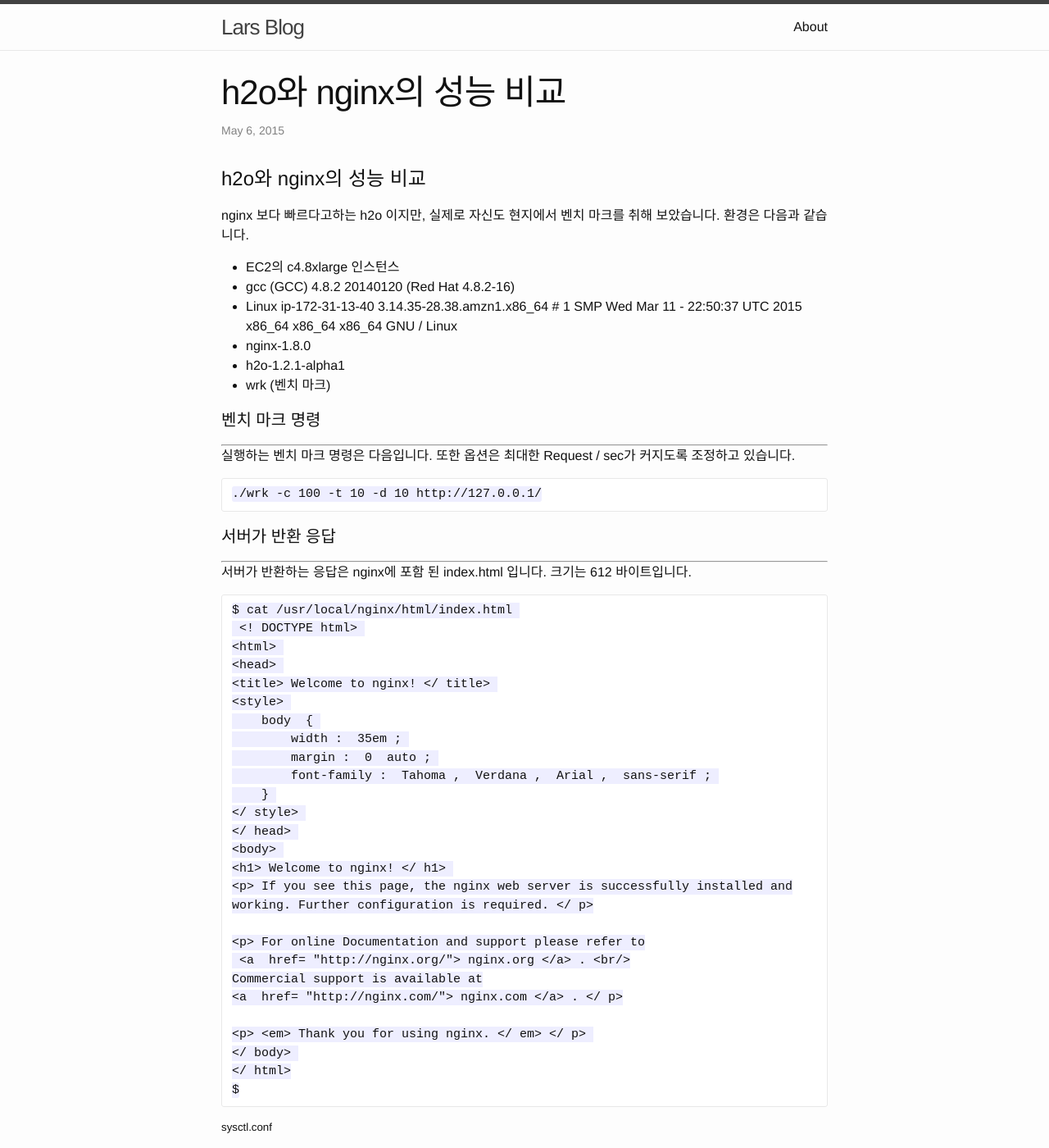
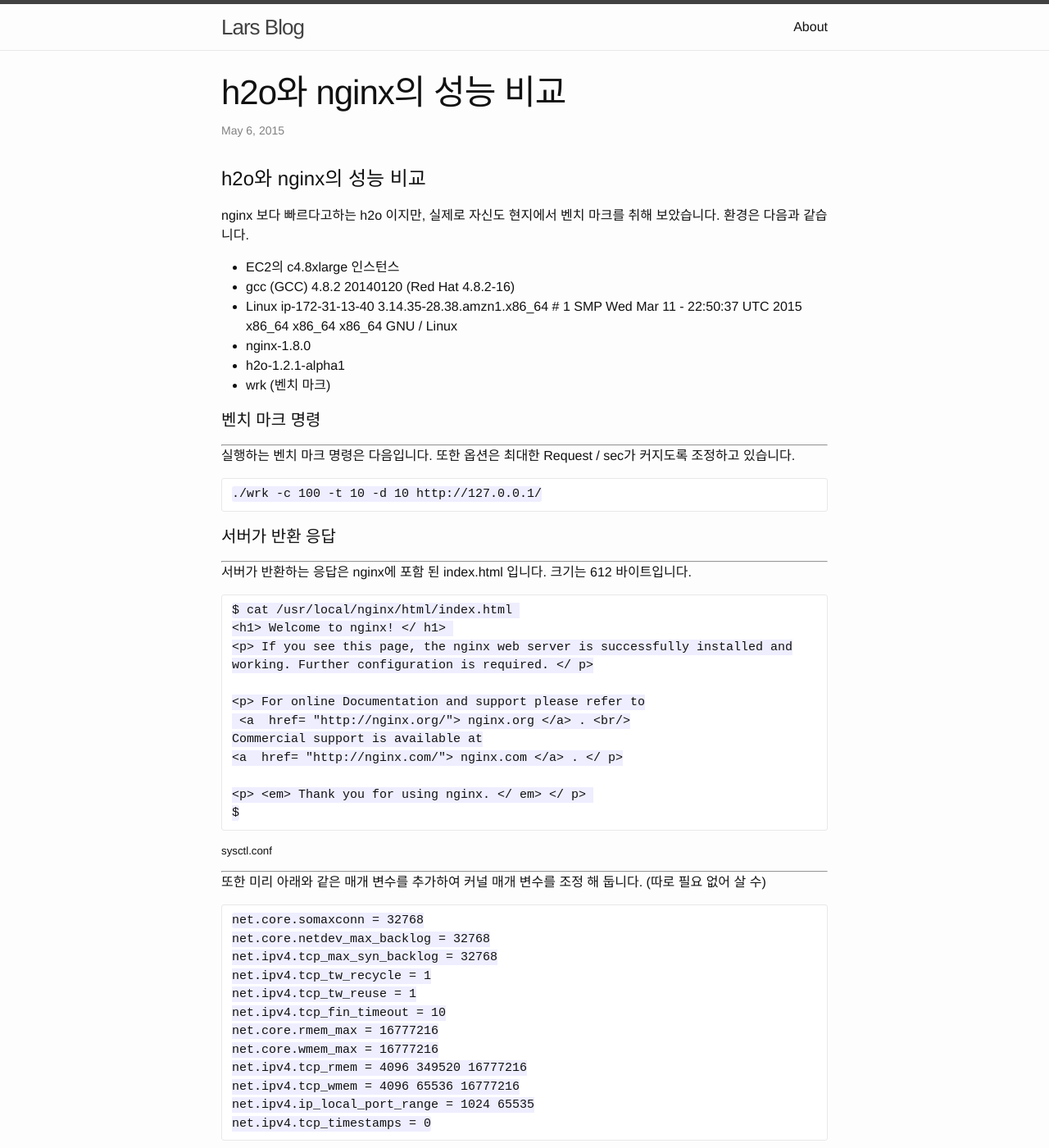
Before and after one commit to al8bright/al8bright.github.com, a Jekyll site: the page built from _posts/2015-05-06-h2o-vs-nginx.markdown, in a window 1280 px wide and 1400 px high. Shown: the whole window at 82% size. Built offline with Jekyll 4.4.1, drawn with Linux system fonts in a browser that asks for light colours.

````diff
--- a/_posts/2015-05-06-h2o-vs-nginx.markdown
+++ b/_posts/2015-05-06-h2o-vs-nginx.markdown
@@ -34,19 +34,6 @@
 
 ```
 $ cat /usr/local/nginx/html/index.html
- <! DOCTYPE html>
-<html>
-<head>
-<title> Welcome to nginx! </ title>
-<style>
-    body  {
-        width :  35em ;
-        margin :  0  auto ;
-        font-family :  Tahoma ,  Verdana ,  Arial ,  sans-serif ;
-    }
-</ style>
-</ head>
-<body>
 <h1> Welcome to nginx! </ h1>
 <p> If you see this page, the nginx web server is successfully installed and
 working. Further configuration is required. </ p>
@@ -57,8 +44,6 @@
 <a  href= "http://nginx.com/"> nginx.com </a> . </ p>
 
 <p> <em> Thank you for using nginx. </ em> </ p>
-</ body>
-</ html>
 $
 ```
 
````
Also changed, not shown: Gemfile.lock.
